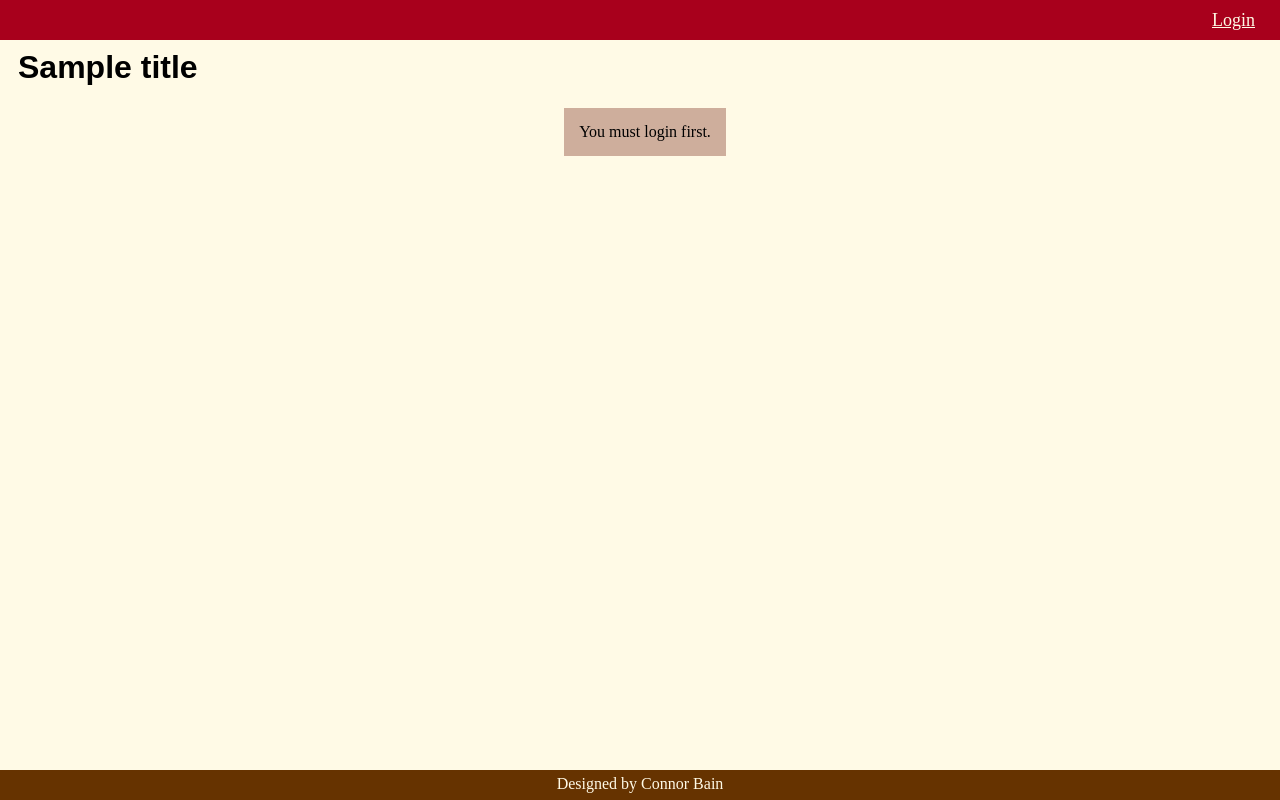
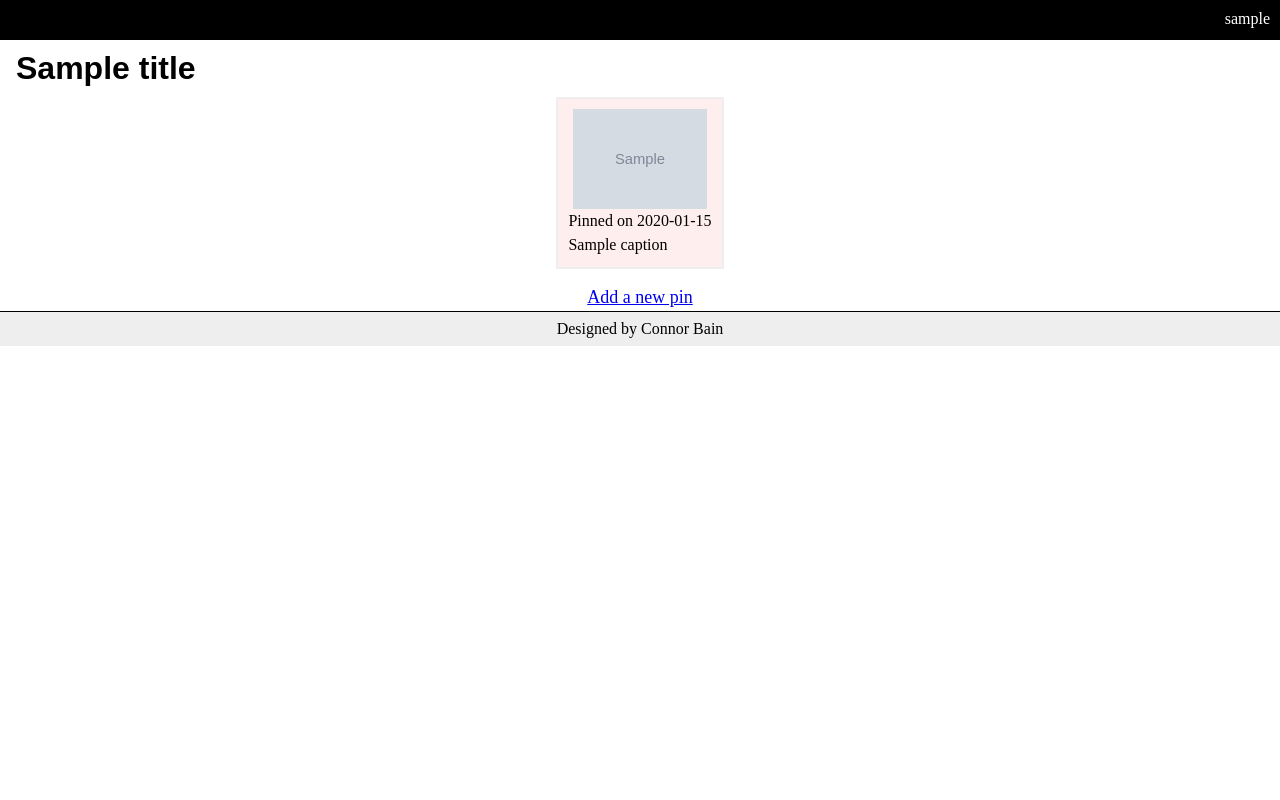
Before and after one commit to bainco/pinboard-bainco, a Python web app: template src/templates/pinboard.html in a window 1280 px wide. Run offline with Jinja, Linux system fonts and the light colour scheme; the template is opened without the code that fills it: most values are stand-ins (such as "Sample title", 1, 10 or a date in 2020); grey boxes marked "Sample" are stand-in pictures.

Commit message:
Commit for HW 4. Added basic datastore functionality to store pins online.

```diff
--- a/src/app.yaml
+++ b/src/app.yaml
@@ -1,12 +1,12 @@
 application: pinboard-bainco
-version: 3
+version: 4
 runtime: python27
 api_version: 1
 threadsafe: true
 
 handlers:
 - url: /css
-  static_dir: templates/css/
+  static_dir: css/
 
 - url: /.*
   script: main.app
--- /dev/null
+++ b/src/css/style.css
@@ -0,0 +1,74 @@
+@CHARSET "UTF-8";
+
+* { /* css reset */
+	padding: 0px;
+	margin: 0px;
+}
+
+h1, h2, h3 {
+	font-family: sans-serif;
+	padding: 10px 0 10px 0;
+}
+
+body {
+	font-family: serif;
+}
+
+#title {
+	padding-left:1em;
+	font-family: sans-serif;
+}
+#header {
+ 	color: #fff;
+	background-color: #000;
+	width: 100%;
+	height: 2.5em;
+}
+
+.right {
+    text-align: right;
+    padding: 10px;
+}
+
+#header a {
+    text-decoration: none;
+    color: #fff;
+}
+
+.content {
+	padding-bottom: 1em;
+	line-height: 1.5em;
+	text-align:center;
+}
+
+#page {
+    height: 100%;
+	min-height: 100%;
+}
+
+.displaybox {
+	text-align:left;
+	display:inline-block;
+	margin-left: auto;
+	margin-right: auto;
+	border: 2px solid;
+	border-color: #eee;
+	margin-bottom: 1em;
+	padding: 10px;
+	background-color: #fee;
+}
+
+li {
+	margin-left: 2em;
+}
+
+#footer{
+	width: 100%;
+	margin-top: -2em; /* footer is 2em high, 1 for text +.5+.5 of padding */
+	text-align: center;
+	border-top: 1pt solid;
+	padding-top: .5em;
+	padding-bottom: .5em;
+	background-color: #eee;
+
+}
--- a/src/templates/base.html
+++ b/src/templates/base.html
@@ -5,23 +5,18 @@
 		<link type="text/css" rel="stylesheet" href="/css/style.css" />
 		<title>{{ title }}</title>
 	</head>
-	<body bgcolor="#FFFAE6">
-		<div id="banner">
-			<div id="banner-content">
-				 {% if user %}{{ user.email() }} - <a href='{{ logout }}'>Logout</a>{% else %}<a href='{{ login }}'>Login</a>{% endif %}
+	<body>
+		<div id="page">
+			<div id="header">
+				<div class="right">{{ login }}</div>
 			</div>
-		</div>
-		<div id="main">
 			<div id="title"><h1>{{ title }}</h1></div>
-			<div id="pinbox">
+			<div class="content">
 				{% block body %}
-    			{% endblock %}
+				{% endblock %}
     		</div>
     	</div>
-    	<div id="footer">
-			<div id="footer-content">
-				Designed by Connor Bain
-			</div>
-		</div>
+    	<br>
+    	<div id="footer">Designed by Connor Bain</div>
 	</body>
 </html>
--- a/src/templates/css/style.css
+++ /dev/null
@@ -1,55 +0,0 @@
-@CHARSET "UTF-8";
-
-a {
-	color:#FFFAE6
-}
-
-#banner {
-	Height: 40px;
-	Width:100%;
-	Background: #A8001C;
-	position: absolute;
-    top: 0;
-    left: 0;
-}
-
-#banner-content {
-	padding: 10px 25px;
-	color:#FFFAE6;
-	Font-size:18px;
-	Text-align: right;
-}
-
-#main {
-	font-family: sans-serif;
-	padding-left: 10px;
-	padding-top: 20px;
-	text-align: center;
-}
-
-#title {
-	text-align:left;
-}
-
-#pinbox {
-	display: inline-block;
-	text-align: left;
-	font-family: serif;
-	padding: 15px;
-	background: #CEAE9C;
-}
-
-#footer {
-	position:absolute;
-	bottom:0;
-	left:0;
-	width:100%;
-	height:30px;
-	background: #663300;
-}
-
-#footer-content {
-	color: #FFFAE6;
-	padding-top: 5px;
-	text-align: center;
-}
--- a/src/templates/pinboard.html
+++ b/src/templates/pinboard.html
@@ -1,20 +1,12 @@
 {% extends "base.html" %}
 {% block body %}
-	{% if user %}
-	{% if imgUrl %}
-		You just entered:
-		<ul>
- 			<li>imageUrl = {{ imgUrl }}</li>
-  			<li>caption = {{ caption }}</li>
-		</ul>
-	{% endif %}
-   Enter new pin:<br>
-    <form method="get">
-      Image URL:<input type="text" name="imgUrl"/><br>
-      Caption:<input type="text" name="caption"/><br>
- 	  <input type="submit" value="Submit">
-    </form>
-    {% else %}
-    You must login first.
-    {% endif %}
+	{% for pin in pins %}
+	<div class="displaybox">
+   		<div style="text-align:center;"><a href="/pin/{{ pin.key().id() }}"><img style="max-height:100px;" src="{{ pin.imgUrl }}"/></a></div>
+   		<p>Pinned on {{ pin.date.date() }}</p>
+   		<p>{{ pin.caption }}</p>
+   </div>
+   <br>
+	{% endfor %}
+	<p style="font-size:large;"><a href="/">Add a new pin</a></p>
 {% endblock %}
```
Also changed, not shown: src/main.py (+80 -17 lines), src/templates/main.html (added, +15 -0 lines), src/templates/pin.html (added, +24 -0 lines).
